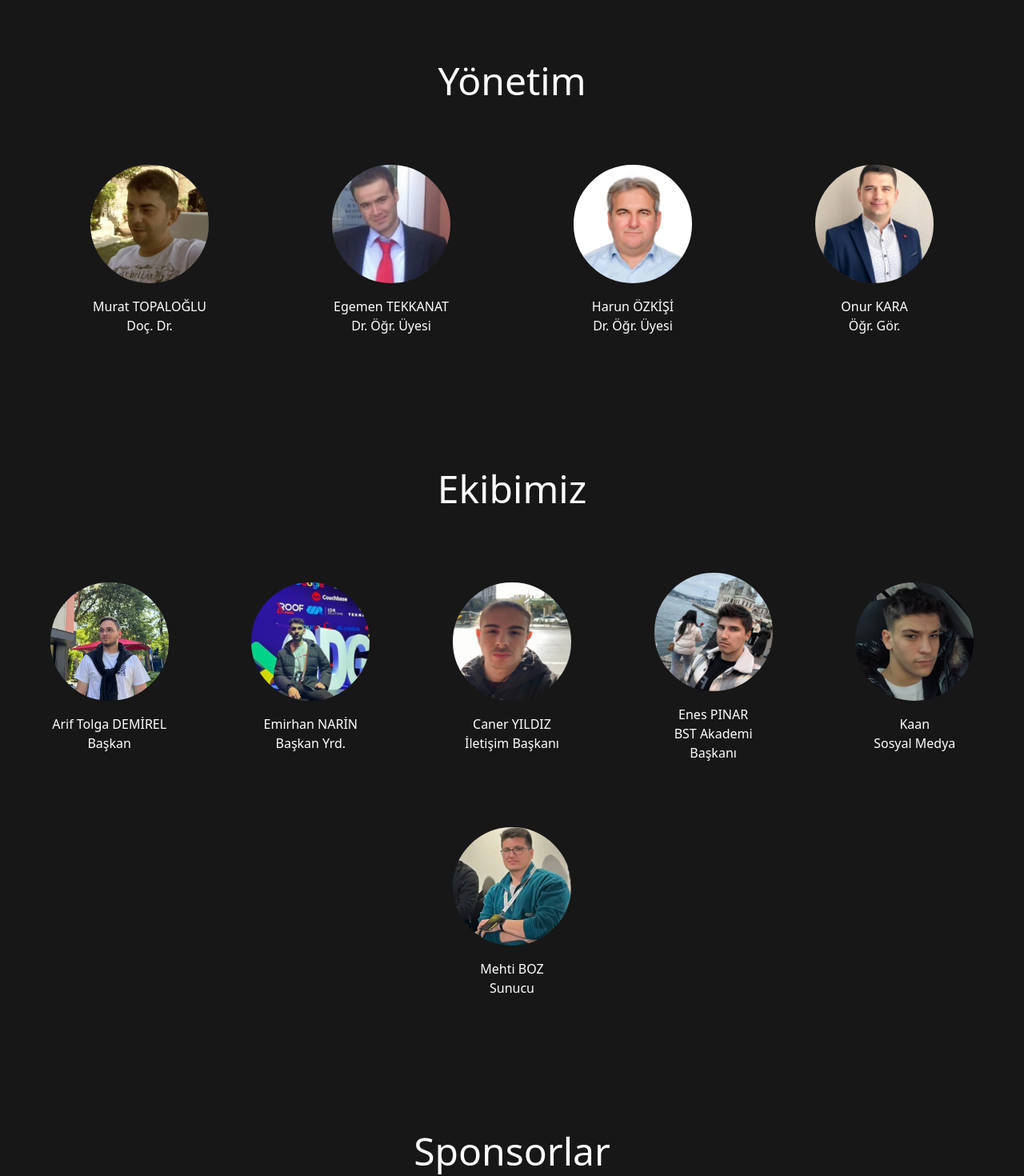
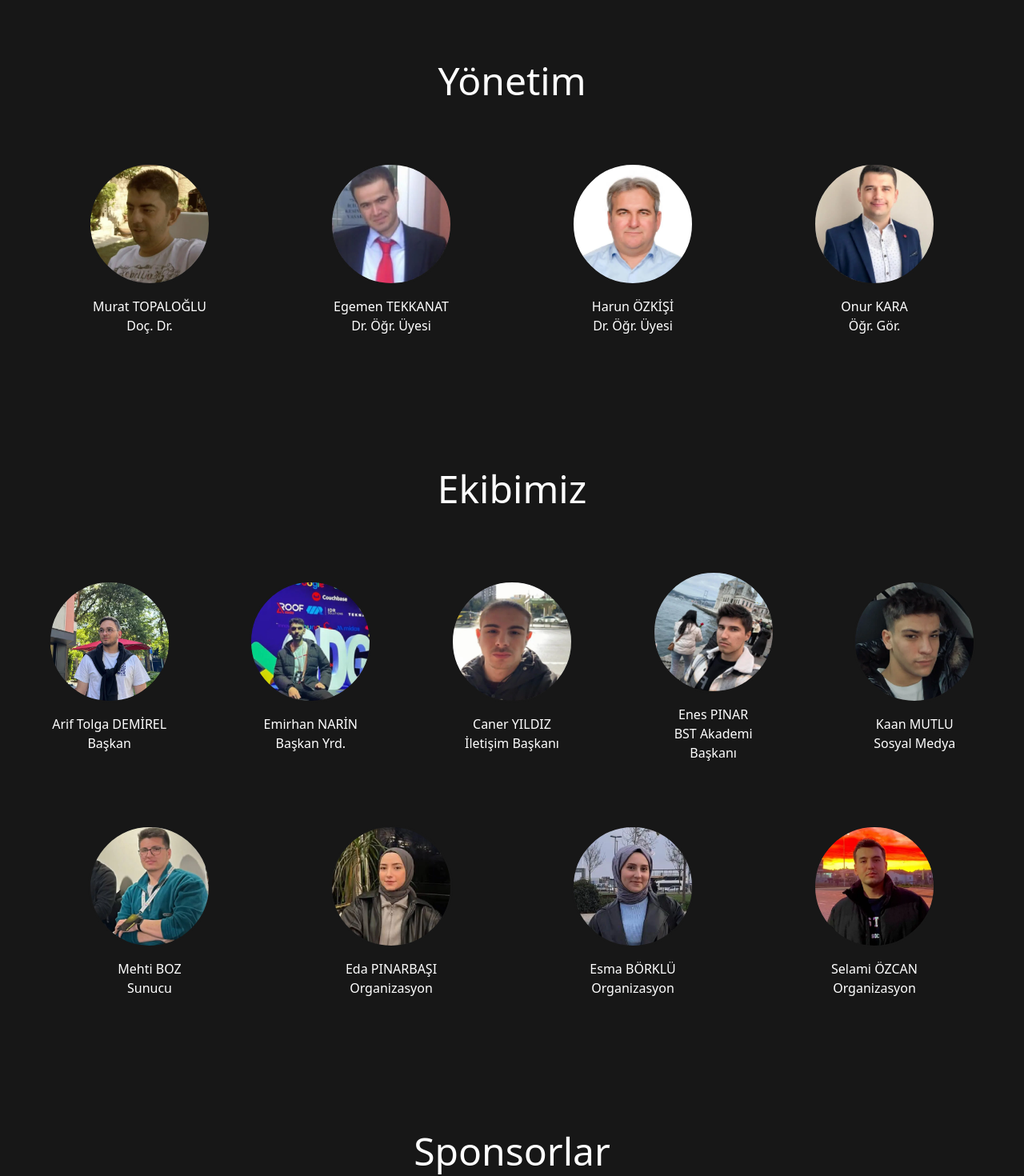
Before and after one commit to EnesPINAR/Biz24, a Django app: page / in a window 1280 px wide. Shown: the part 3120-4590 px from the top of the page at 80% size. Run offline with Django 5.2, Linux system fonts and the light colour scheme; some web fonts are replaced.

Commit message:
updated crew

```diff
--- a/main/static/css/styles.css
+++ b/main/static/css/styles.css
@@ -697,6 +697,11 @@ img {
     1.25rem !important;
 }
 
+.ml-2 {
+    margin-left:
+    0.5rem !important;
+}
+
 .block {
     display:
     block !important;
@@ -1179,6 +1184,13 @@ img {
     2.5rem !important;
 }
 
+.px-14 {
+    padding-left:
+    3.5rem !important;
+    padding-right:
+    3.5rem !important;
+}
+
 .px-4 {
     padding-left:
     1rem !important;
@@ -1205,13 +1217,6 @@ img {
     1.5rem !important;
     padding-bottom:
     1.5rem !important;
-}
-
-.px-14 {
-    padding-left:
-    3.5rem !important;
-    padding-right:
-    3.5rem !important;
 }
 
 .pb-10 {
--- a/main/templates/index.html
+++ b/main/templates/index.html
@@ -97,11 +97,11 @@
           <svg class="w-8 h-8 text-white md:w-12 md:h-12" aria-hidden="true" xmlns="http://www.w3.org/2000/svg" width="24" height="24" fill="currentColor" viewBox="0 0 24 24">
             <path fill-rule="evenodd" d="M5 5a1 1 0 0 0 1-1 1 1 0 1 1 2 0 1 1 0 0 0 1 1h1a1 1 0 0 0 1-1 1 1 0 1 1 2 0 1 1 0 0 0 1 1h1a1 1 0 0 0 1-1 1 1 0 1 1 2 0 1 1 0 0 0 1 1 2 2 0 0 1 2 2v1a1 1 0 0 1-1 1H4a1 1 0 0 1-1-1V7a2 2 0 0 1 2-2ZM3 19v-7a1 1 0 0 1 1-1h16a1 1 0 0 1 1 1v7a2 2 0 0 1-2 2H5a2 2 0 0 1-2-2Zm6.01-6a1 1 0 1 0-2 0 1 1 0 0 0 2 0Zm2 0a1 1 0 1 1 2 0 1 1 0 0 1-2 0Zm6 0a1 1 0 1 0-2 0 1 1 0 0 0 2 0Zm-10 4a1 1 0 1 1 2 0 1 1 0 0 1-2 0Zm6 0a1 1 0 1 0-2 0 1 1 0 0 0 2 0Zm2 0a1 1 0 1 1 2 0 1 1 0 0 1-2 0Z" clip-rule="evenodd"/>
           </svg>
-          <h1 class="mr-5 text-3xl md:text-5xl">10.05.2024</h1>
+          <h1 class="mr-5 text-3xl md:text-5xl ml-2">10.05.2024</h1>
           <svg class="w-8 h-8 text-white md:w-12 md:h-12" aria-hidden="true" xmlns="http://www.w3.org/2000/svg" width="24" height="24" fill="currentColor" viewBox="0 0 24 24">
               <path fill-rule="evenodd" d="M2 12C2 6.477 6.477 2 12 2s10 4.477 10 10-4.477 10-10 10S2 17.523 2 12Zm11-4a1 1 0 1 0-2 0v4a1 1 0 0 0 .293.707l3 3a1 1 0 0 0 1.414-1.414L13 11.586V8Z" clip-rule="evenodd"/>
           </svg>
-          <h1 class="text-3xl md:text-5xl">10.00</h1>
+          <h1 class="text-3xl md:text-5xl ml-2">10.00</h1>
         </div>
         <h1 class="text-3xl md:text-5xl" id="eventCountdownTitle">Etkinliğe Kalan</h1>
         <div class="flex flex-row items-center px-4" id="eventCountdown">
@@ -249,12 +249,24 @@ Et minima itaque et sequi non. Nihil maxime quaerat ratione.  Cumque fugit labor
             <p class="text-center max-w-[150px]">Enes PINAR<br/>BST Akademi Başkanı</p>
         </div>
         <div class="m-5 md:m-10">
-            <img src="{% static 'img/people/kaan.webp' %}" alt="kaan" class="w-[150px] h-[150px] rounded-full mb-4 outline outline-neutral-900 outline-width-4 outline-offset-[-1px]">
-            <p class="text-center max-w-[150px]">Kaan <br/>Sosyal Medya</p>
+            <img src="{% static 'img/people/kaan-mutlu.webp' %}" alt="Kaan MUTLU" class="w-[150px] h-[150px] rounded-full mb-4 outline outline-neutral-900 outline-width-4 outline-offset-[-1px]">
+            <p class="text-center max-w-[150px]">Kaan MUTLU<br/>Sosyal Medya</p>
         </div>
         <div class="m-5 md:m-10">
             <img src="{% static 'img/people/mehti_boz.webp' %}" alt="Mehti BOZ" class="w-[150px] h-[150px] rounded-full mb-4 outline outline-neutral-900 outline-width-4 outline-offset-[-1px]">
             <p class="text-center max-w-[150px]">Mehti BOZ<br/>Sunucu</p>
+        </div>
+        <div class="m-5 md:m-10">
+            <img src="{% static 'img/people/eda-pinarbasi.webp' %}" alt="Eda PINARBAŞI" class="w-[150px] h-[150px] rounded-full mb-4 outline outline-neutral-900 outline-width-4 outline-offset-[-1px]">
+            <p class="text-center max-w-[150px]">Eda PINARBAŞI<br/>Organizasyon</p>
+        </div>
+        <div class="m-5 md:m-10">
+            <img src="{% static 'img/people/esma-börklü.webp' %}" alt="Esma BÖRKLÜ" class="w-[150px] h-[150px] rounded-full mb-4 outline outline-neutral-900 outline-width-4 outline-offset-[-1px]">
+            <p class="text-center max-w-[150px]">Esma BÖRKLÜ<br/>Organizasyon</p>
+        </div>
+        <div class="m-5 md:m-10">
+            <img src="{% static 'img/people/selami-ozcan.webp' %}" alt="Selami ÖZCAN" class="w-[150px] h-[150px] rounded-full mb-4 outline outline-neutral-900 outline-width-4 outline-offset-[-1px]">
+            <p class="text-center max-w-[150px]">Selami ÖZCAN<br/>Organizasyon</p>
         </div>
       </div>
     </section>
```
Also changed, not shown: main/static/img/people/eda-pinarbasi.webp (renamed from main/static/img/people/eda.webp), main/static/img/people/esma-börklü.webp (renamed from main/static/img/people/esma.webp), main/static/img/people/kaan-mutlu.webp (renamed from main/static/img/people/kaan.webp), main/static/img/people/selami-ozcan.webp (renamed from main/static/img/people/selami.webp).
